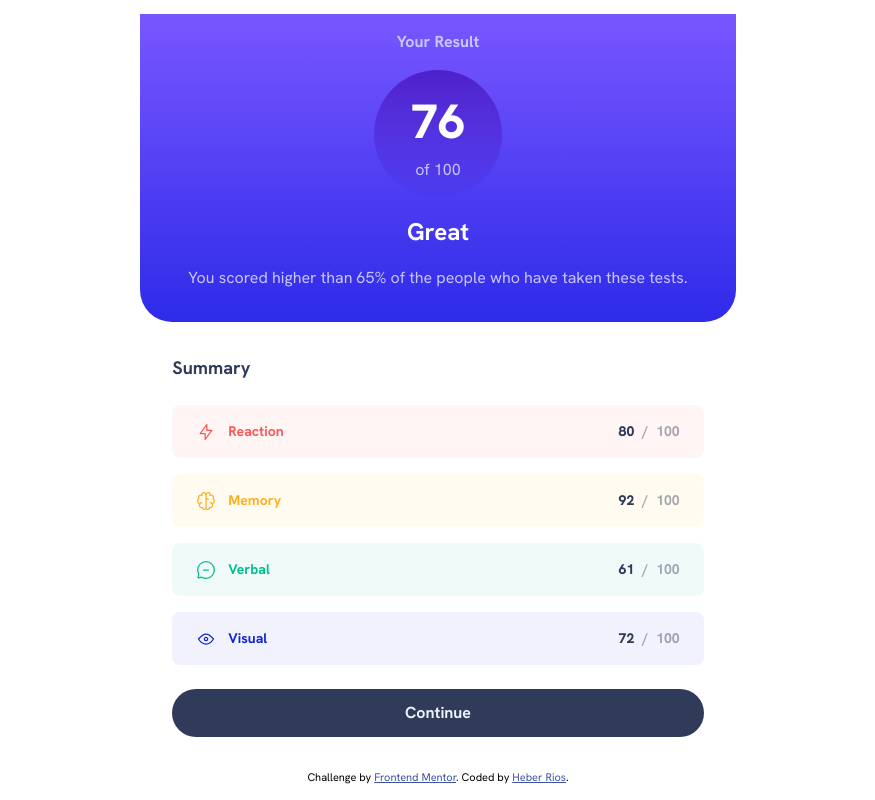
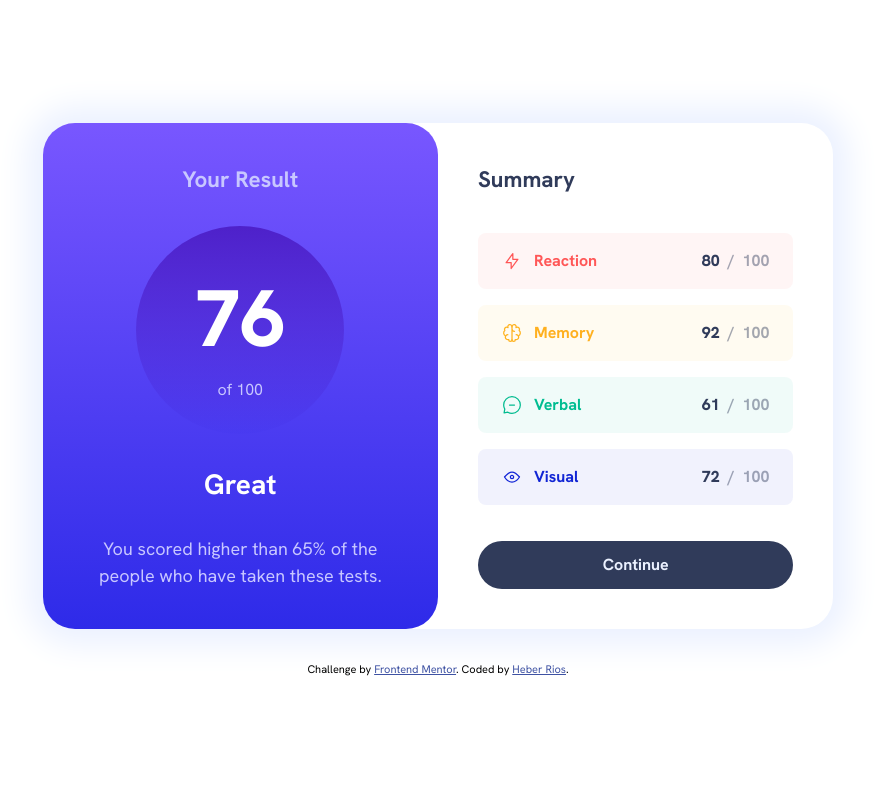
Before and after one commit to HeberRios/results-summary-component, a plain HTML site: page index.html in a window 1280 px wide. Shown: the whole page, without its empty margins (202-1077 px from the left). Drawn offline with Linux system fonts and the light colour scheme.

Commit message:
Add media queries for desktop version
All the necessary changes to match the desktop design were applied,
looking for a responsive experience.

```diff
--- a/style.css
+++ b/style.css
@@ -119,19 +119,24 @@ body {
     flex-direction: column;
     align-items: center;
     justify-content: center;
+    padding-bottom: 2rem;
+    gap: 2rem;
     font-family: var(--ff-regular);
     background-color: var(--clr-white);
 }
 
 /* SUMMARY CARD STYLES */
 .summary-card {
+    min-width: 23.4375rem;
     display: flex;
     flex-direction: column;
+    box-shadow: 0 0 2rem 1rem var(--clr-pale-blue);
 }
 
 /* RESULT CONTAINER STYLES */
 
 .result-container {
+    max-width: 31.25rem;
     display: flex;
     flex-direction: column;
     align-items: center;
@@ -165,6 +170,7 @@ h1 {
 
     p:nth-child(1) {
         font-size: 3rem;
+        font-size: clamp(3rem, 6.75dvw, 5rem);
         font-weight: var(--fw-extra-bold);
         color: var(--clr-white);
     }
@@ -175,13 +181,13 @@ h1 {
 }
 
 .result-keyword {
-    font-size: 1.5rem;
+    font-size: clamp(1.5rem, 3.125dvw, 1.75rem);
     font-weight: var(--fw-bold);
     color: var(--clr-white);
 }
 
 .result-paragraph {
-    font-size: 1rem;
+    font-size: clamp(1rem, 2.125dvw, 1.125rem);
     text-align: center;
 }
 
@@ -194,9 +200,13 @@ h1 {
     padding: 2rem;
 
     h2 {
-        font-size: 1.125rem;
         color: var(--clr-dark-gray-blue);
     }
+}
+
+h1,
+h2 {
+    font-size: clamp(1.125rem, 2.375dvw, 1.4rem);
 }
 
 /* SUMMARY CATEGORIES CONTAINER */
@@ -239,7 +249,7 @@ h1 {
     display: flex;
     align-items: center;
     gap: 0.75rem;
-    font-size: 0.875rem;
+    font-size: clamp(0.875rem, 1.87dvw, 1rem);
     font-weight: var(--fw-bold);
 }
 
@@ -248,7 +258,7 @@ h1 {
     align-items: center;
     gap: 0.5rem;
 
-    font-size: 0.875rem;
+    font-size: clamp(0.875rem, 1.87dvw, 1rem);
     color: var(--clr-dark-gray-blue-transparent);
     font-weight: var(--fw-bold);
 }
@@ -283,3 +293,40 @@ h1 {
 .attribution a {
     color: hsl(228, 45%, 44%);
 }
+
+.attribution a:hover,
+.attribution a:focus {
+    color: hsl(228, 99%, 70%);
+}
+
+/* MEDIA QUERIES */
+
+@media (min-width: 48.125rem) {
+    body {
+        padding: 2rem;
+    }
+    .summary-card {
+        flex-direction: row;
+        border-radius: 2rem;
+    }
+
+    .result-container {
+        justify-content: space-between;
+        padding: 2.5rem;
+        border-radius: 2rem;
+    }
+
+    .score-number-wrapper {
+        padding: 2rem 3.7rem;
+    }
+
+    .summary-container {
+        gap: 2.25rem;
+        padding: 2.5rem;
+    }
+
+    .result-container,
+    .summary-container {
+        flex: 1;
+    }
+}
```
